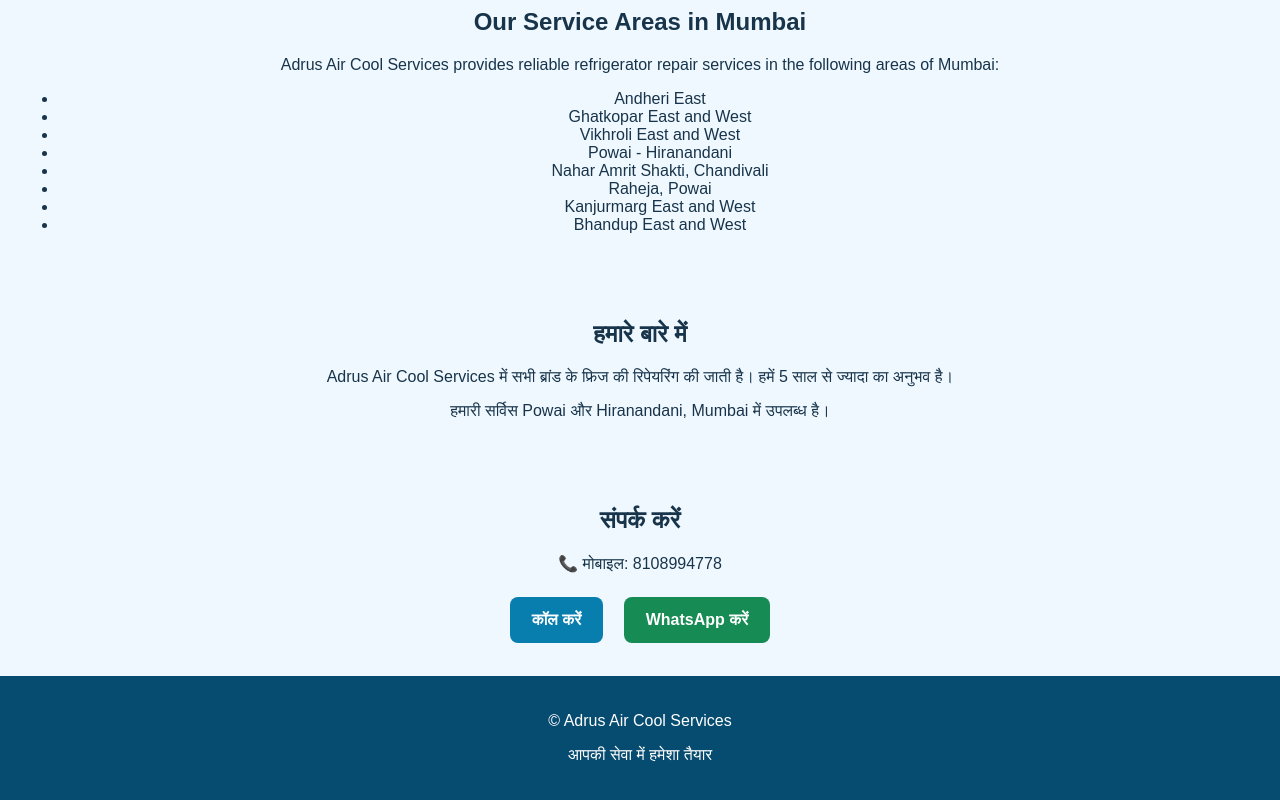
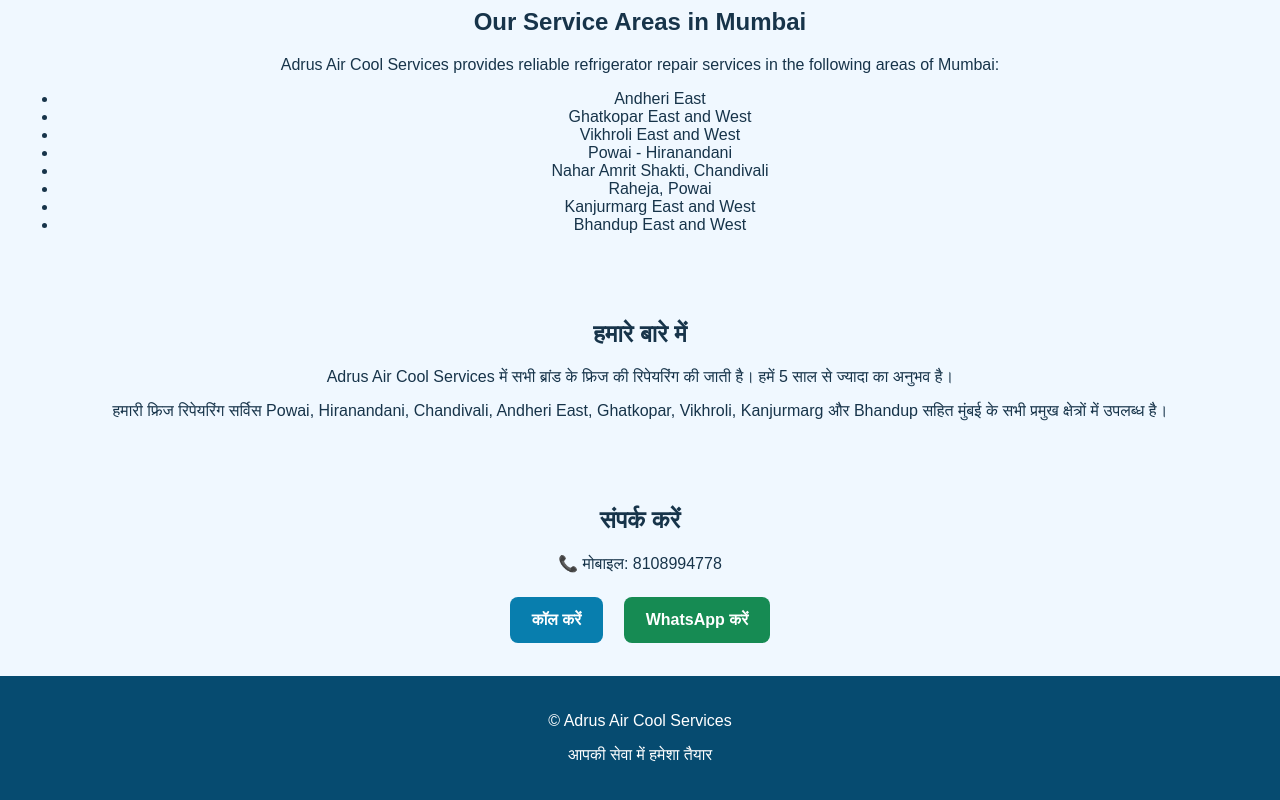
Before and after one commit to subashyada/adrus-air-cool-services, a plain HTML site: page index.html in a window 1280 px wide. Shown: the part 955-1755 px from the top of the page. Drawn offline with Linux system fonts and the light colour scheme.

Commit message:
Update service area description in index.html

```diff
--- a/index.html
+++ b/index.html
@@ -60,7 +60,7 @@ footer{background:#064b70;color:white;text-align:center;padding:20px}
 <section>
 <h2>हमारे बारे में</h2>
 <p>Adrus Air Cool Services में सभी ब्रांड के फ्रिज की रिपेयरिंग की जाती है। हमें 5 साल से ज्यादा का अनुभव है।</p>
-<p>हमारी सर्विस Powai और Hiranandani, Mumbai में उपलब्ध है।</p>
+<p>हमारी फ्रिज रिपेयरिंग सर्विस Powai, Hiranandani, Chandivali, Andheri East, Ghatkopar, Vikhroli, Kanjurmarg और Bhandup सहित मुंबई के सभी प्रमुख क्षेत्रों में उपलब्ध है।</p>
 </section>
 <section>
 <h2>संपर्क करें</h2>
```
